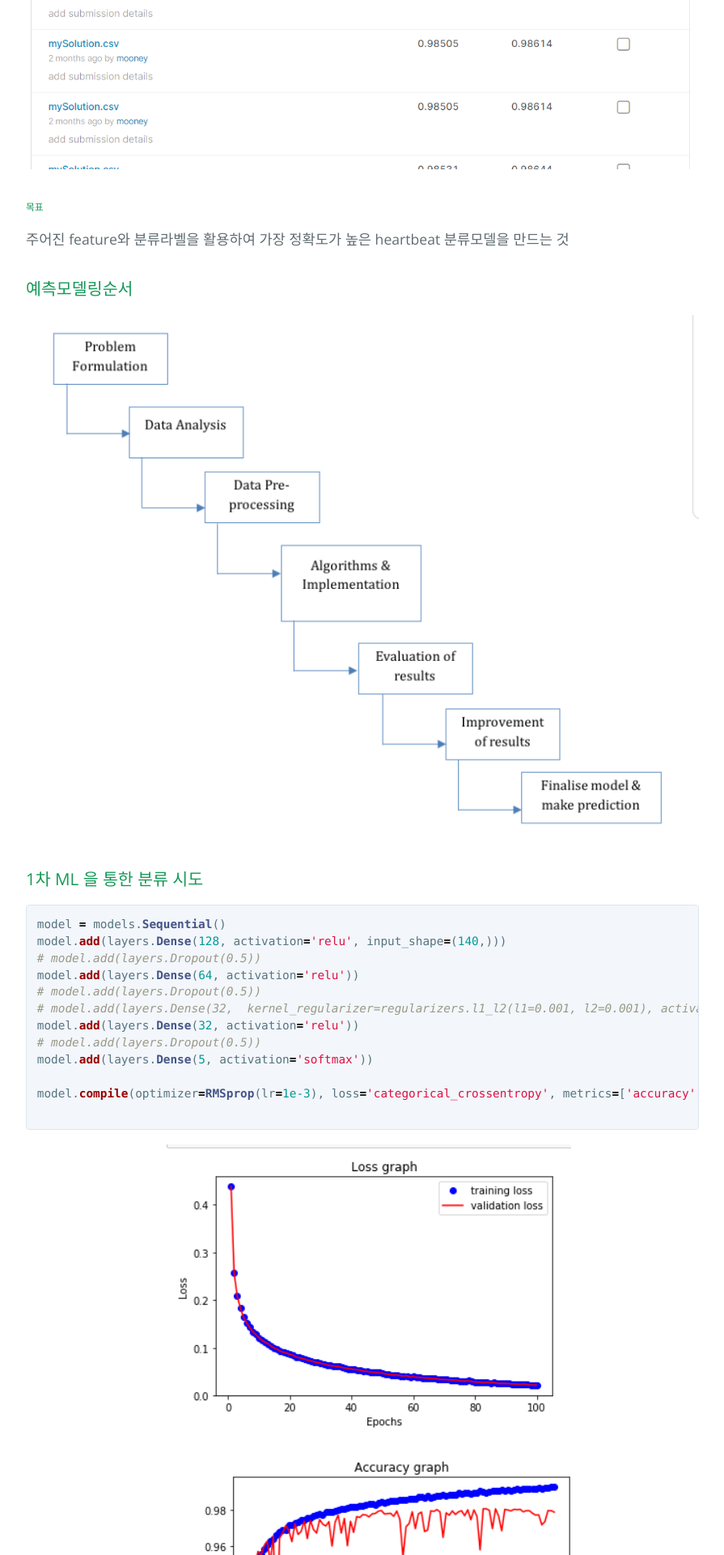
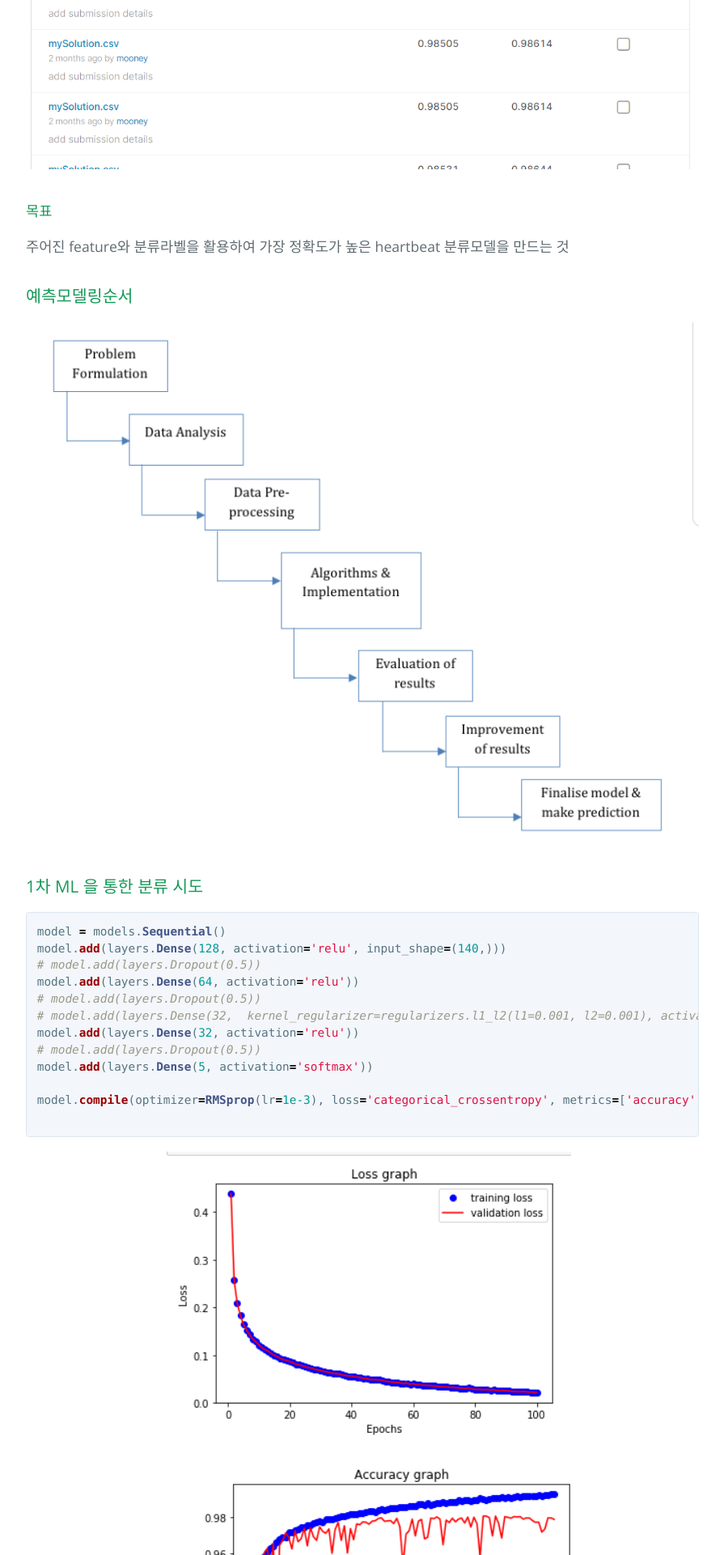
Before and after one commit to FullMooney/py_studies, a Jekyll site: the page built from heartbeat.md, in a window 1280 px wide. Shown: the part 1561-3481 px from the top of the page at 81% size, without its empty margins (192-1087 px from the left). Built offline with Jekyll 4.4.1, drawn with Linux system fonts in a browser that asks for light colours.

```diff
--- a/heartbeat.md
+++ b/heartbeat.md
@@ -22,7 +22,7 @@ description: heartbeat classification 을 통한 심장질환 예측
     <img src="/images/kaggle.png" />
 </p>
 
-###### 목표
+#### 목표
 
 주어진 feature와 분류라벨을 활용하여 가장 정확도가 높은 heartbeat 분류모델을 만드는 것
 
```
